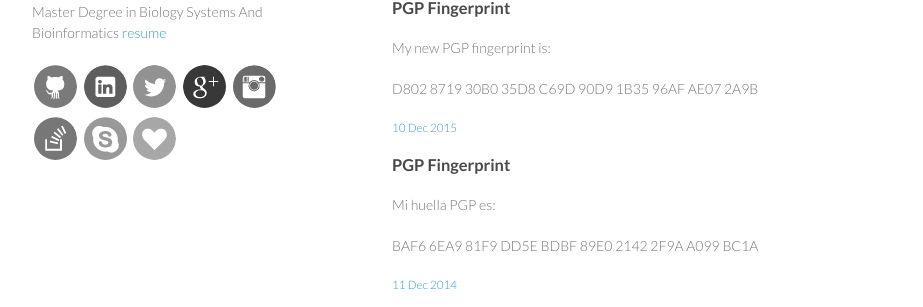
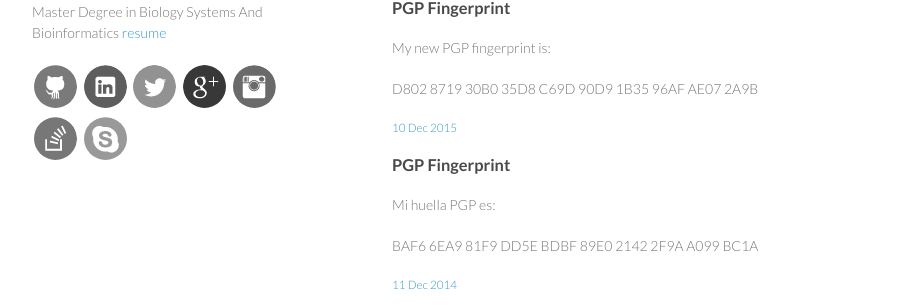
Before and after one commit to ecolell/ecolell.github.io, a Jekyll site: the page built from index.html, in a window 1280 px wide. Shown: the part 380-687 px from the top of the page, without its empty margins (178-1101 px from the left). Built offline with Jekyll 4.4.1, drawn with Linux system fonts in a browser that asks for light colours.

Commit message:
Fixed linked in link. Hided gratipay link.

```diff
--- a/_includes/header.html
+++ b/_includes/header.html
@@ -6,7 +6,7 @@
   <div class="view social-links">
     <a href="https://github.com/ecolell">
       <div class="social github"></div></a>
-    <a href="http://ar.linkedin.com/pub/eloy-colell/20/27/439/en">
+    <a href="www.linkedin.com/in/eloy-adonis-colell-43902720">
       <div class="social linkedin"></div></a>
     <a href="http://www.twitter.com/ecolell">
       <div class="social twitter"></div></a>
@@ -18,7 +18,7 @@
       <div class="social stackoverflow"></div></a>
     <a href="skype:eloy.colell?call">
       <div class="social skype"></div></a>
-    <a href="https://gratipay.com/ecolell/">
-      <div class="social gratipay"></div></a>
+    <!--<a href="https://gratipay.com/ecolell/">
+      <div class="social gratipay"></div></a>-->
   </div>
 </header>
```
